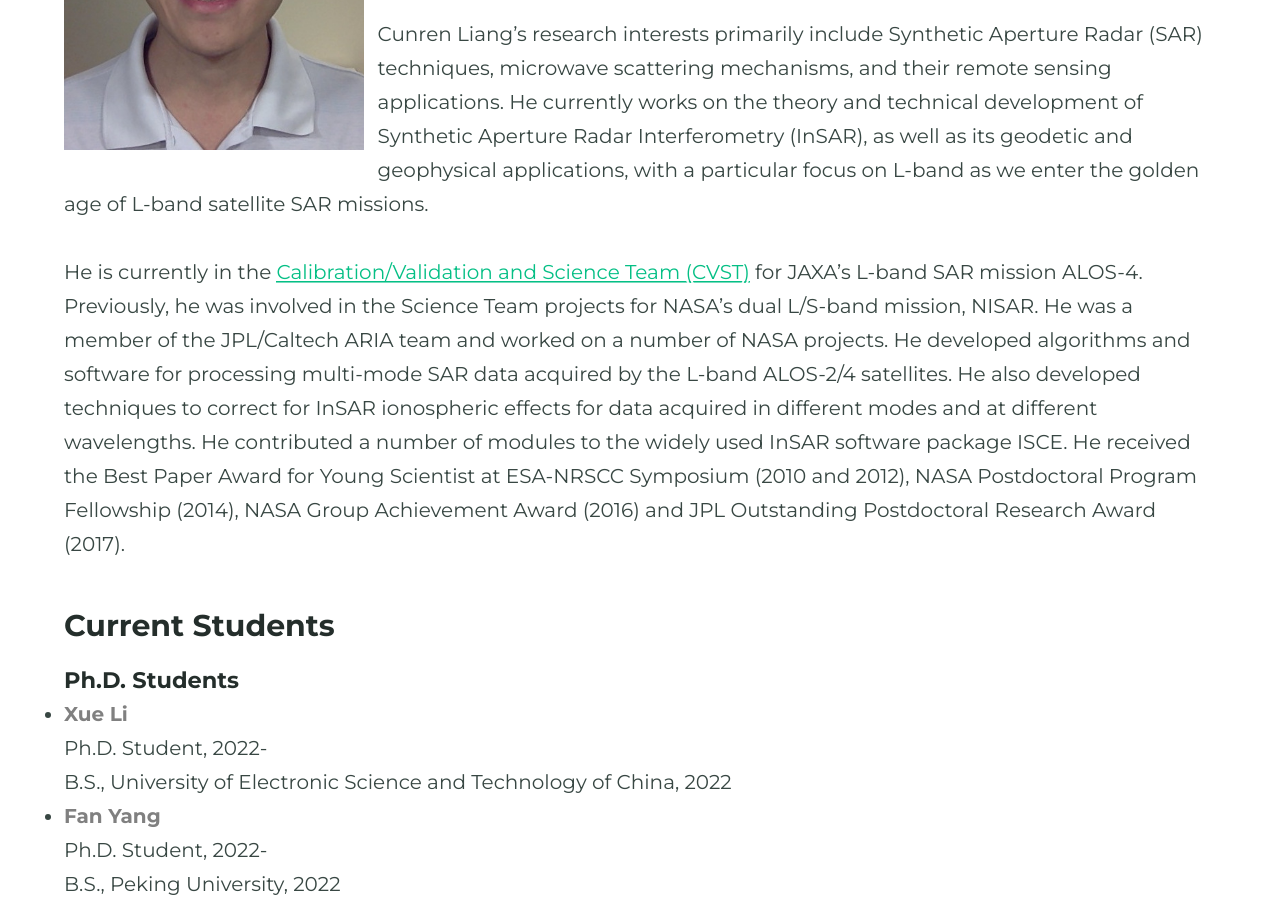
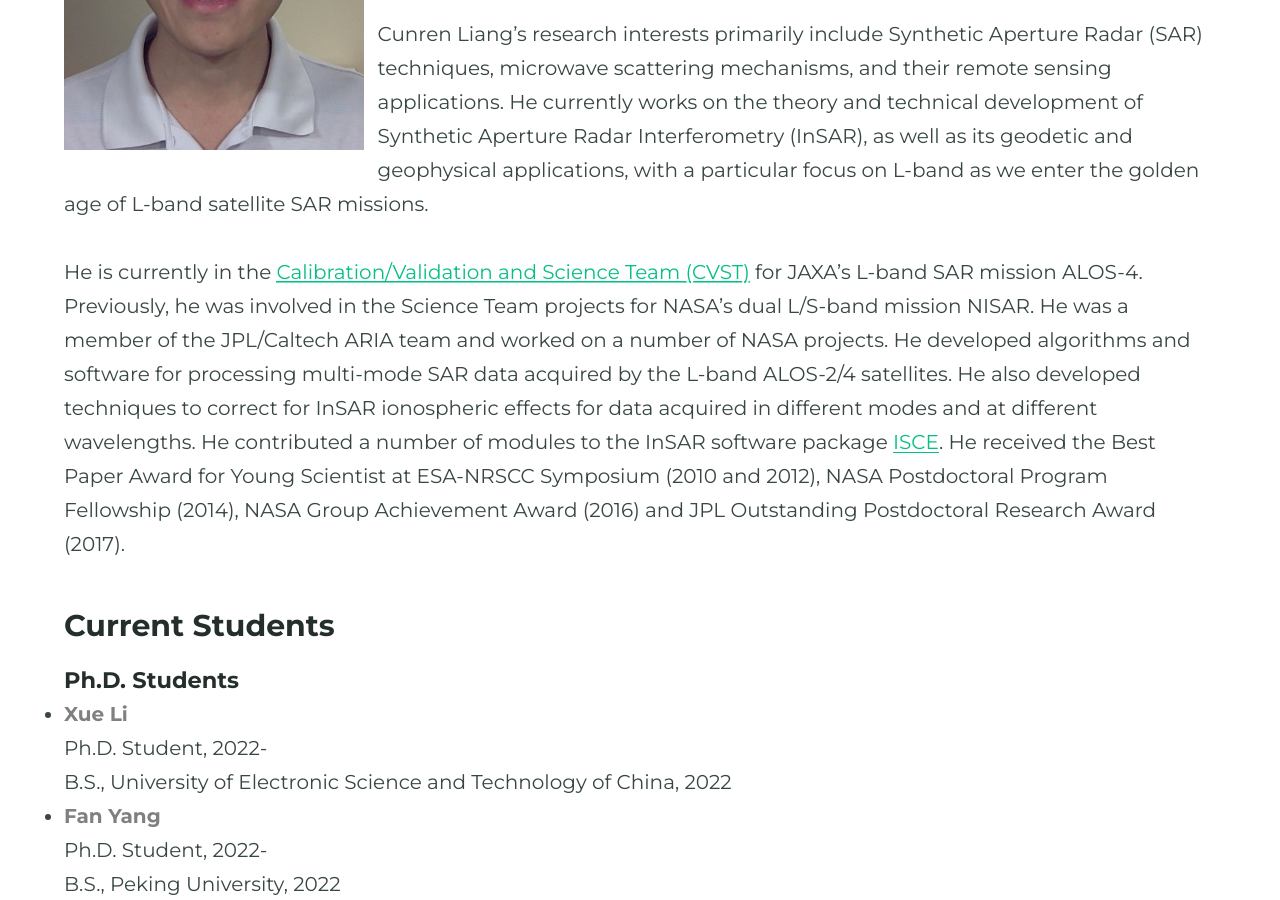
Before and after one commit to CunrenLiang/cunrenliang.github.io, a Jekyll site: the page built from people.md, in a window 1280 px wide and 900 px high, scrolled down 366 px. Built offline with Jekyll 4.4.1, drawn with Linux system fonts in a browser that asks for light colours; some web fonts are replaced; some of the changed text lies outside the part shown.

Commit message:
Add files via upload

```diff
--- a/people.md
+++ b/people.md
@@ -9,7 +9,7 @@ title: People
 
 Cunren Liang's research interests primarily include Synthetic Aperture Radar (SAR) techniques, microwave scattering mechanisms, and their remote sensing applications. He currently works on the theory and technical development of Synthetic Aperture Radar Interferometry (InSAR), as well as its geodetic and geophysical applications, with a particular focus on L-band as we enter the golden age of L-band satellite SAR missions.
 
-He is currently in the [Calibration/Validation and Science Team (CVST)](https://www.eorc.jaxa.jp/ALOS/en/alos-4/a4_calval_e.htm) for JAXA's L-band SAR mission ALOS-4. Previously, he was involved in the Science Team projects for NASA's dual L/S-band mission, NISAR. He was a member of the JPL/Caltech ARIA team and worked on a number of NASA projects. He developed algorithms and software for processing multi-mode SAR data acquired by the L-band ALOS-2/4 satellites. He also developed techniques to correct for InSAR ionospheric effects for data acquired in different modes and at different wavelengths. He contributed a number of modules to the widely used InSAR software package ISCE. He received the Best Paper Award for Young Scientist at ESA-NRSCC Symposium (2010 and 2012), NASA Postdoctoral Program Fellowship (2014), NASA Group Achievement Award (2016) and JPL Outstanding Postdoctoral Research Award (2017).
+He is currently in the [Calibration/Validation and Science Team (CVST)](https://www.eorc.jaxa.jp/ALOS/en/alos-4/a4_calval_e.htm) for JAXA's L-band SAR mission ALOS-4. Previously, he was involved in the Science Team projects for NASA's dual L/S-band mission NISAR. He was a member of the JPL/Caltech ARIA team and worked on a number of NASA projects. He developed algorithms and software for processing multi-mode SAR data acquired by the L-band ALOS-2/4 satellites. He also developed techniques to correct for InSAR ionospheric effects for data acquired in different modes and at different wavelengths. He contributed a number of modules to the InSAR software package [ISCE](https://github.com/isce-framework/isce2). He received the Best Paper Award for Young Scientist at ESA-NRSCC Symposium (2010 and 2012), NASA Postdoctoral Program Fellowship (2014), NASA Group Achievement Award (2016) and JPL Outstanding Postdoctoral Research Award (2017).
 
 
 ### Current Students
```
Also changed, not shown: other parts of people.md (+1 -1 lines).
